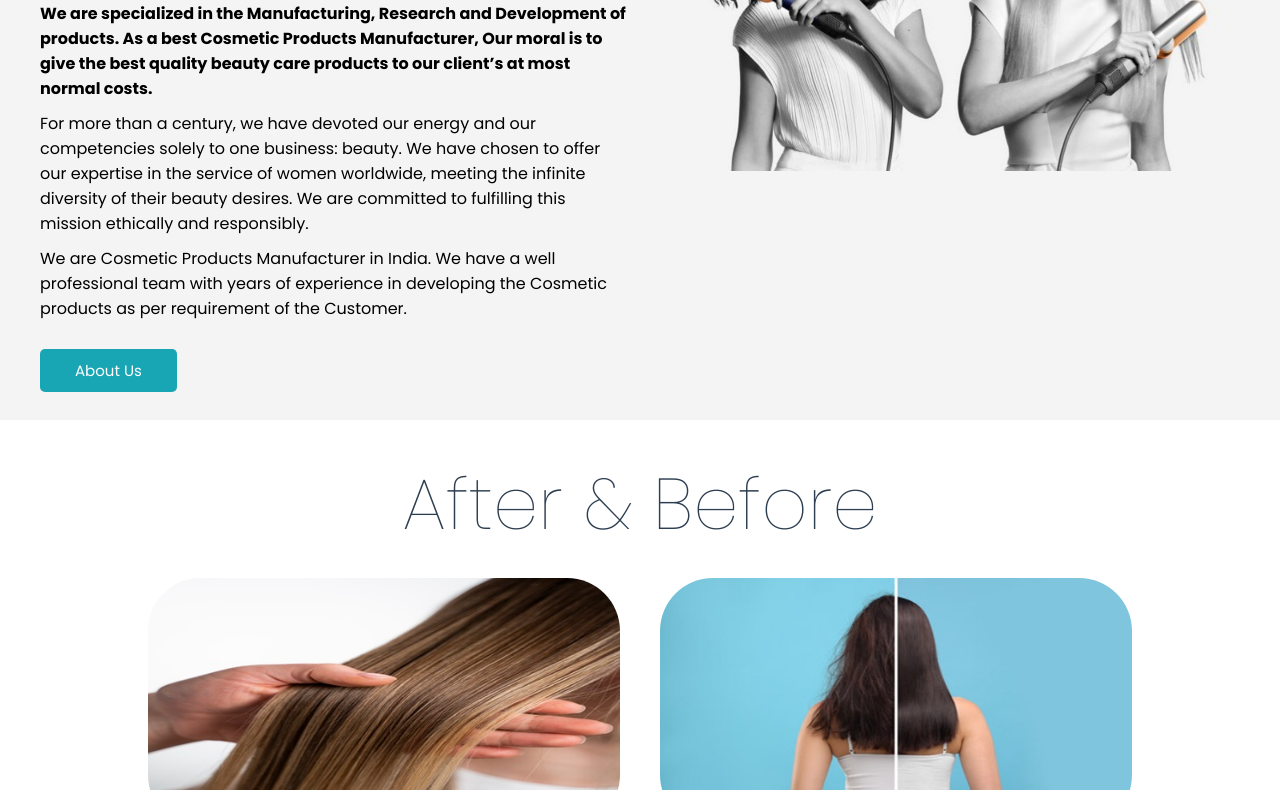
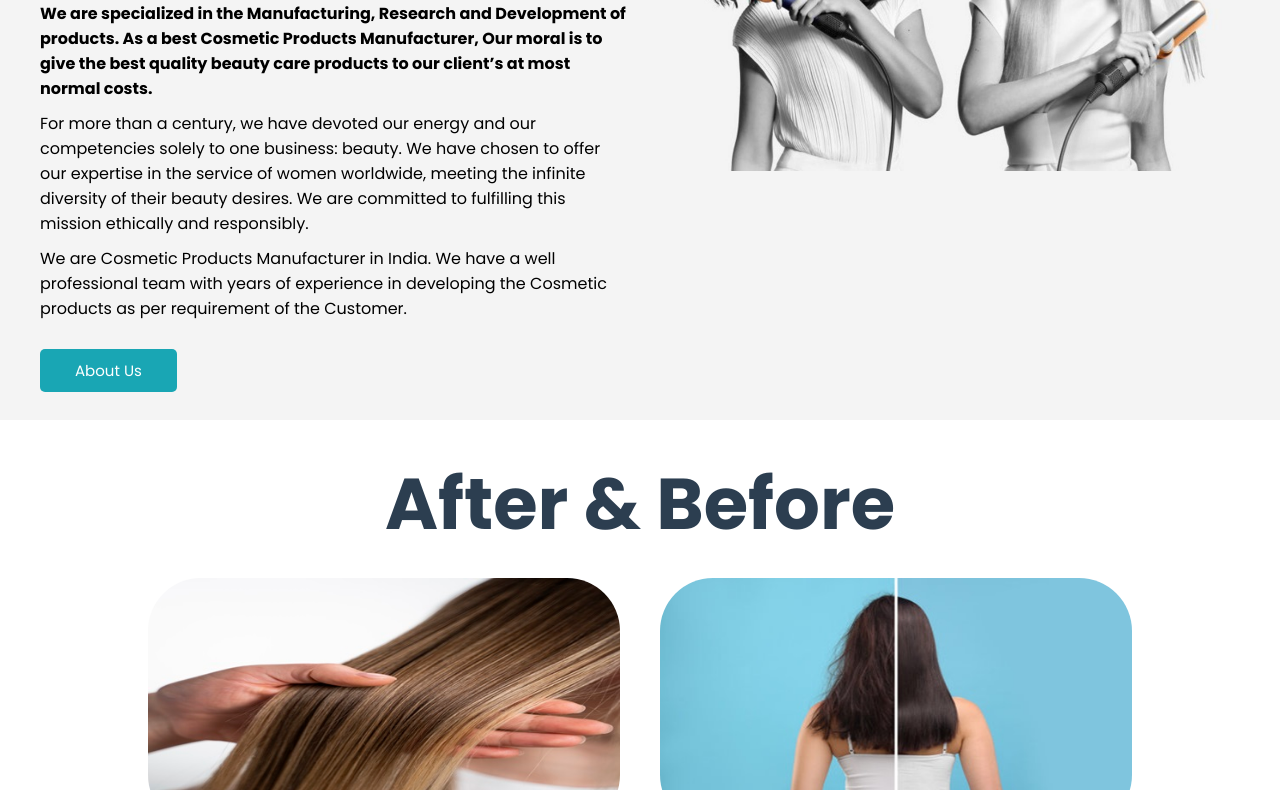
Before and after one commit to ckchandan07/Cosmetic01, a plain HTML site: page index.html in a window 1280 px wide. Shown: the part 776-1566 px from the top of the page. Drawn offline with Linux system fonts and the light colour scheme; files whose address does not match are found by name.

Commit message:
Update site.css

```diff
--- a/WOW-master/WOW-master/css/site.css
+++ b/WOW-master/WOW-master/css/site.css
@@ -2,7 +2,7 @@ h1 {
   font-size:     72px;
   line-height:   1.5;
   color: #2c3e50;
-  font-weight:   100;
+/*   font-weight:   100; */
 }
 
 #container {
```
